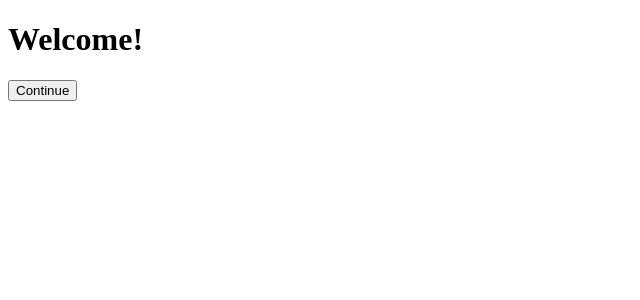
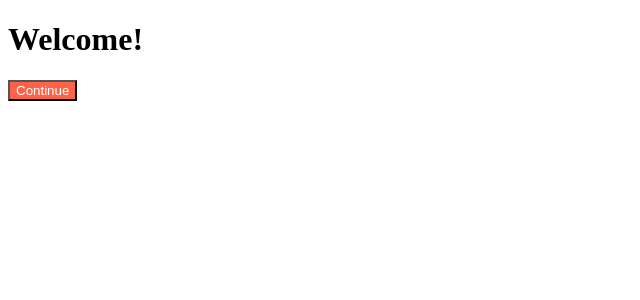
Before and after one commit to watching-dev/React_10_Nomadcoders, a React (Create React App) app in the folder ReactJS/react-project/: page / in a window 1280 px wide. Shown: the top 300 px of the page, without its empty margins (0-640 px from the left). Built offline with nearby package versions, Linux system fonts and the light colour scheme.

Commit message:
[feat] style.css 생성 및 추가_5 of 70_24.06.21

```diff
--- a/ReactJS/react-project/src/index.js
+++ b/ReactJS/react-project/src/index.js
@@ -1,6 +1,7 @@
 import React from "react";
 import ReactDOM from "react-dom/client";
 import App from "./App";
+import "./style.css";
 
 const root = ReactDOM.createRoot(document.getElementById("root"));
 root.render(
--- /dev/null
+++ b/ReactJS/react-project/src/style.css
@@ -0,0 +1,4 @@
+button {
+  color: white;
+  background-color: tomato;
+}
```
